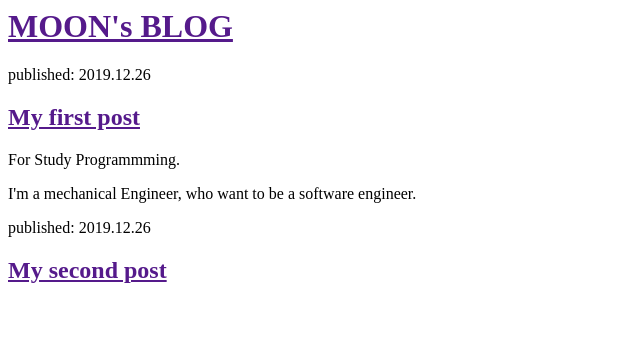
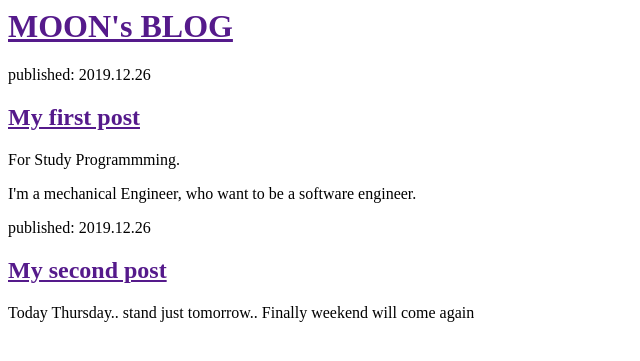
Before and after one commit to Moon-JIyun/my-first-blog, a Django app: page / in a window 1280 px wide. Shown: the top 361 px of the page, without its empty margins (0-640 px from the left). Run offline with Django 3.2, Linux system fonts and the light colour scheme.

Commit message:
Changed the HTML for the site

```diff
--- a/blog/templates/blog/post_list.html
+++ b/blog/templates/blog/post_list.html
@@ -17,7 +17,7 @@
         <div>
             <p>published: 2019.12.26</p>
             <h2><a href="">My second post</a></h2>
-            <p></p>
+            <p>Today Thursday.. stand just tomorrow.. Finally weekend will come again</p>
         </div>
     </body>
 </html>
```
